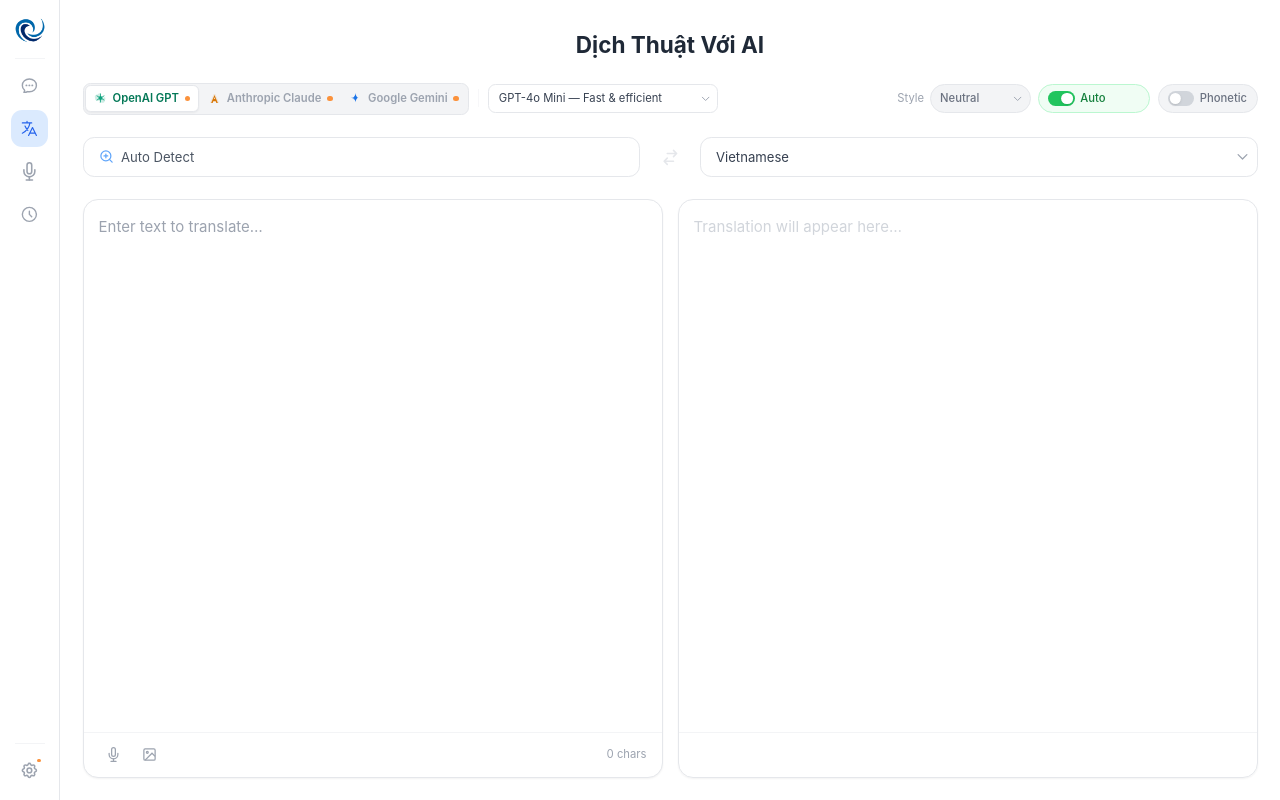
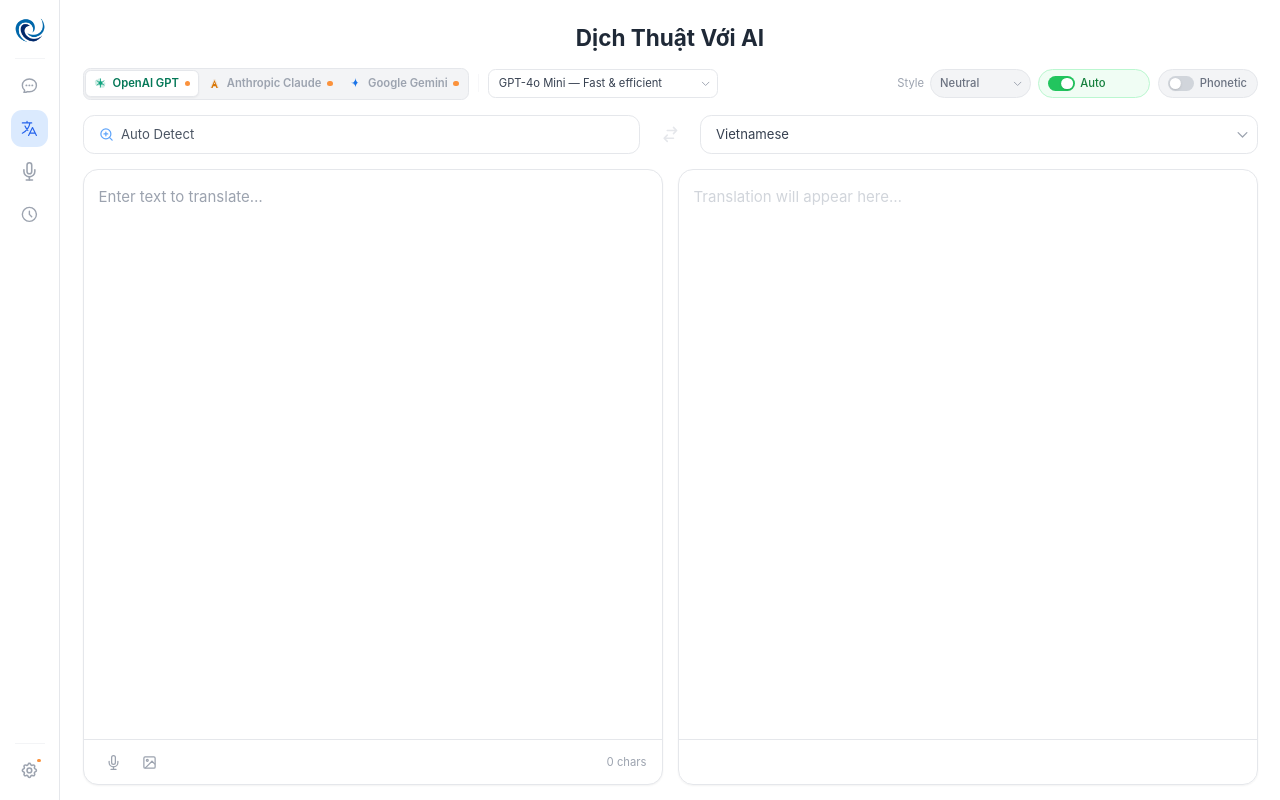
Before and after one commit to trunghieupham59/Sentra, a React (Vite) app: page / in a window 1280 px wide. Built offline with nearby package versions, Linux system fonts and the light colour scheme.

Commit message:
style: refine TranslateButton and TranslatePage UI styling

```diff
--- a/src/components/ui/TranslateButton.tsx
+++ b/src/components/ui/TranslateButton.tsx
@@ -27,20 +27,20 @@ export function TranslateButton({
       onClick={onClick}
       disabled={isTranslating || disabled}
       className={[
-        'flex items-center gap-1.5 px-3 py-1.5 rounded-full text-xs font-semibold',
+        'flex items-center gap-1.5 px-4 py-1.5 rounded-full text-sm font-semibold',
         'bg-blue-600 text-white shadow-sm transition-all duration-200 cursor-pointer select-none',
-        'hover:bg-blue-700 active:scale-95',
-        'disabled:opacity-40 disabled:cursor-not-allowed disabled:active:scale-100',
+        'hover:bg-blue-700 hover:shadow-md active:scale-95',
+        'disabled:opacity-50 disabled:cursor-not-allowed disabled:active:scale-100',
       ].join(' ')}
     >
       {isTranslating ? (
         <>
-          <SpinnerIcon />
+          <SpinnerIcon className="w-3.5 h-3.5 animate-spin" />
           <span>{labelLoading}</span>
         </>
       ) : (
         <>
-          <ArrowRightIcon />
+          <ArrowRightIcon className="w-3.5 h-3.5" />
           <span>{labelTranslate}</span>
         </>
       )}
--- a/src/pages/TranslatePage.tsx
+++ b/src/pages/TranslatePage.tsx
@@ -83,20 +83,20 @@ export function TranslatePage() {
     }
   }, [])
 
-  /** Shared Tailwind classes for panel footer bars (inside cards, no bg override) */
+  /** Shared Tailwind classes for panel footer bars (inside cards) */
   const PANEL_FOOTER_CLS =
     'flex-shrink-0 flex items-center justify-between px-4 h-12 ' +
-    'border-t border-gray-100 dark:border-gray-800'
+    'border-t border-gray-200 dark:border-gray-800'
 
   return (
     <div className="flex flex-col h-full bg-white dark:bg-gray-950">
 
       {/* Centered content — fills remaining height */}
       <div className="flex-1 flex flex-col min-h-0">
-        <div className="px-6 pt-8 pb-6 flex flex-col gap-6 flex-1 min-h-0 min-w-0">
+        <div className="px-6 pt-6 pb-4 flex flex-col gap-4 flex-1 min-h-0 min-w-0">
 
           {/* Page title */}
-          <h1 className="text-2xl font-bold text-center text-gray-800 dark:text-gray-100">
+          <h1 className="text-2xl font-bold text-center text-gray-800 dark:text-gray-100 flex-shrink-0">
             Dịch Thuật Với AI
           </h1>
 
@@ -147,10 +147,10 @@ export function TranslatePage() {
             {/* ── Source panel card ── */}
             <section
               aria-label={t.image_translate_title}
-              className={`flex-1 flex flex-col rounded-2xl border bg-white dark:bg-gray-900 shadow-sm overflow-hidden relative transition-colors duration-150
+              className={`flex-1 flex flex-col rounded-2xl border bg-white dark:bg-gray-900 shadow-sm overflow-hidden relative transition-all duration-150
                           ${isDraggingOver
                             ? 'border-emerald-300 dark:border-emerald-700 bg-emerald-50 dark:bg-emerald-950/20 ring-2 ring-inset ring-emerald-300 dark:ring-emerald-700'
-                            : 'border-gray-200 dark:border-gray-700'}`}
+                            : 'border-gray-200 dark:border-gray-700 focus-within:border-blue-300 dark:focus-within:border-blue-600 focus-within:shadow-md focus-within:shadow-blue-100/50 dark:focus-within:shadow-blue-900/20'}`}
               onDragOver={handleSourcePanelDragOver}
               onDragLeave={handleSourcePanelDragLeave}
               onDrop={handleSourcePanelDrop}
@@ -192,7 +192,7 @@ export function TranslatePage() {
               </div>
 
               {/* Source panel footer — LEFT: icons | RIGHT: char count + translate button */}
-              <div className="flex-shrink-0 flex items-center justify-between px-4 h-12 border-t border-gray-100 dark:border-gray-800 relative z-20">
+              <div className="flex-shrink-0 flex items-center justify-between px-4 h-12 border-t border-gray-200 dark:border-gray-800 relative z-20">
                 {/* LEFT: mic, image, (clear, rewrite, speak when content present) */}
                 <SourcePanelActions
                   isVoiceActive={isVoiceActive}
```
